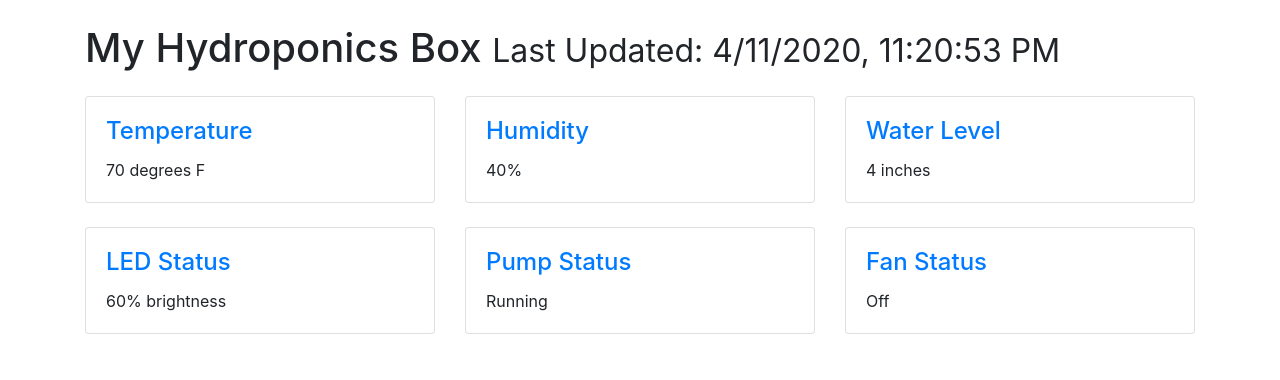
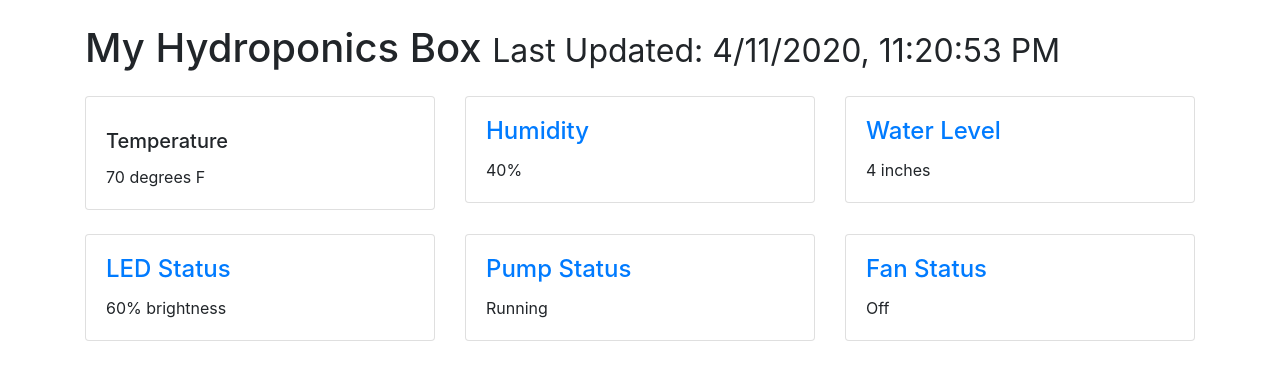
Before and after one commit to phadjian/hydroponics, a Flask app: page / in a window 1280 px wide. Shown: the top 380 px of the page. Run offline with Flask 2, Linux system fonts and the light colour scheme; some libraries are stand-ins or nearby versions.

Commit message:
fiddling

```diff
--- a/webapp/templates/newPage.html
+++ b/webapp/templates/newPage.html
@@ -24,7 +24,7 @@
       <div class="card h-60">
         <div class="card-body">
           <h4 class="card-title">
-            <a href="#">Temperature</a>
+            <h5 class="card-title">Temperature</h5>
           </h4>
           <p class="card-text">70 degrees F</p>
         </div>
```
